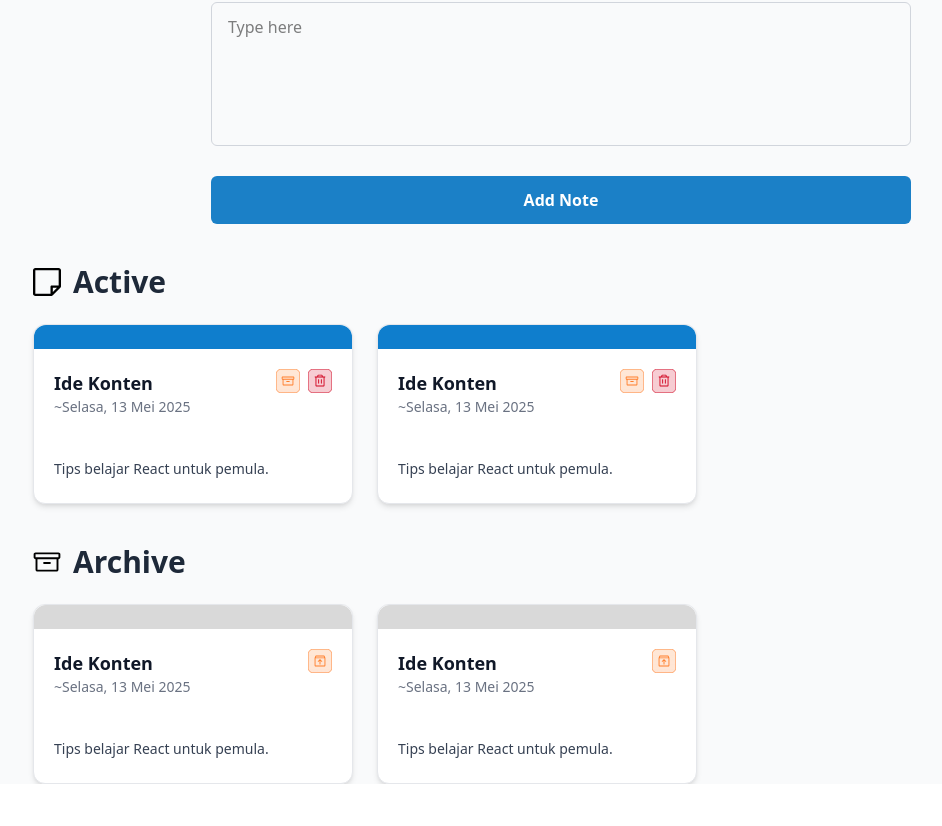
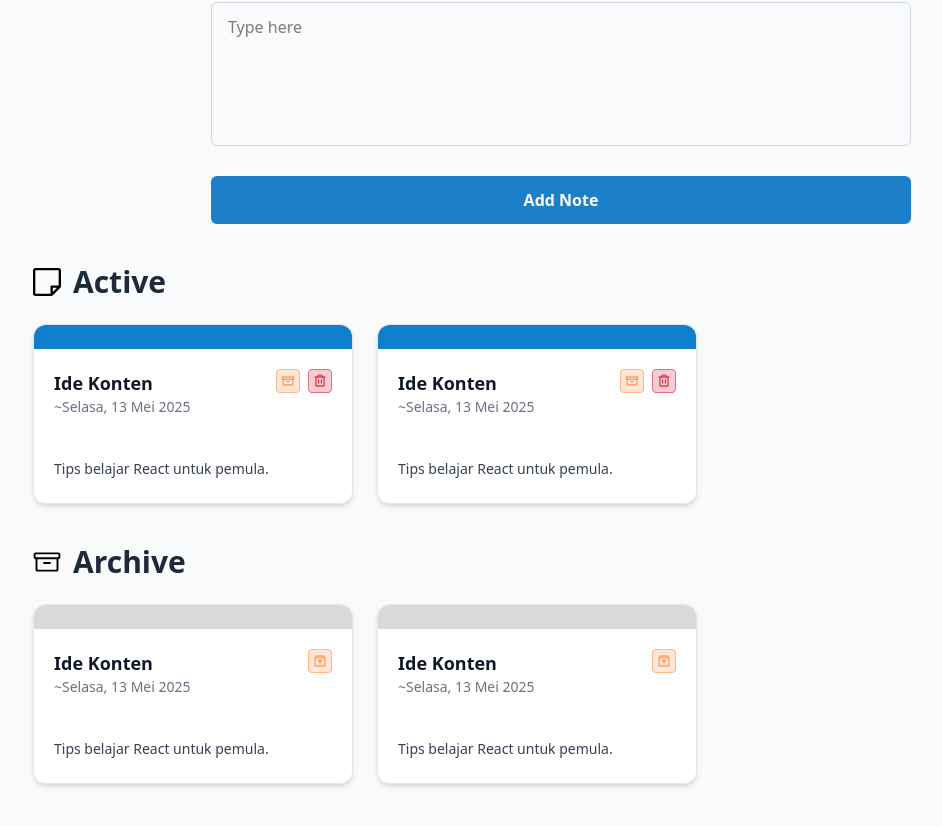
Before and after one commit to Zawindra/kodein-note-app, a React (Vite) app: page / in a window 1280 px wide. Shown: the part 346-1172 px from the top of the page, without its empty margins (79-1021 px from the left). Before the commit the page ends 1130 px from the top, so only its background shows below. Built offline with nearby package versions, Linux system fonts and the light colour scheme.

Commit message:
feat: clean

```diff
--- a/src/components/NoteList.jsx
+++ b/src/components/NoteList.jsx
@@ -3,7 +3,7 @@ import React from "react";
 
 export default function NoteList({ contentIdeas, contentSave, onDelete }) {
   return (
-    <div className="w-[85%] mx-auto px-4">
+    <div className="w-[85%] mx-auto px-4 pb-24">
       {/* Active Section */}
       <div className="flex items-center gap-3 mb-6">
         <img src="/Active.svg" alt="Active" className="w-7 h-7" />
@@ -23,7 +23,7 @@ export default function NoteList({ contentIdeas, contentSave, onDelete }) {
       </div>
 
       {/* Archive Section */}
-      <div className="flex items-center gap-3 mb-6 mt-10">
+      <div className="flex items-center gap-3 mb-6 mt-10 ">
         <img src="/Archive.svg" alt="Archive" className="w-7 h-7" />
         <h1 className="text-3xl font-bold text-gray-800">Archive</h1>
       </div>
```
